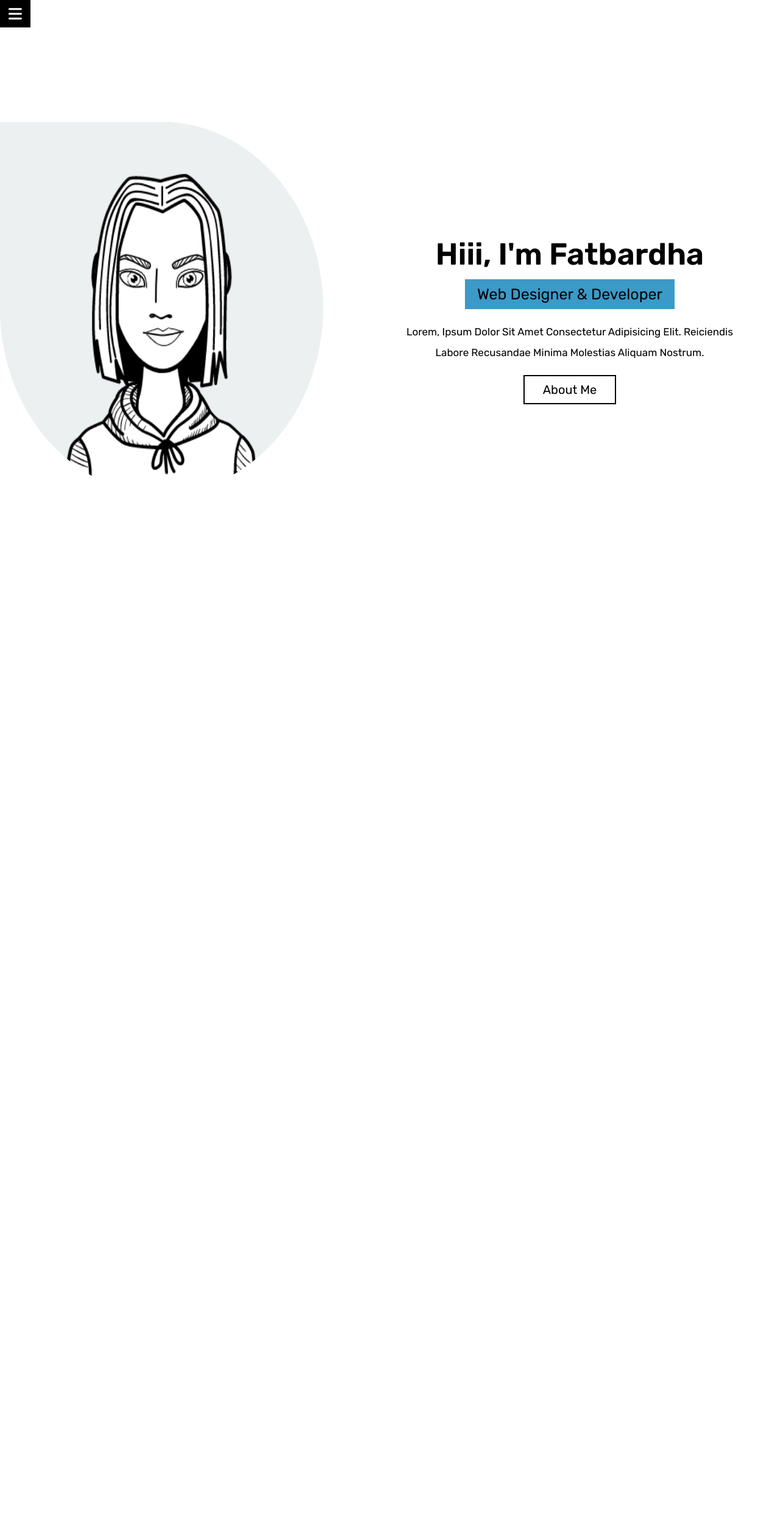
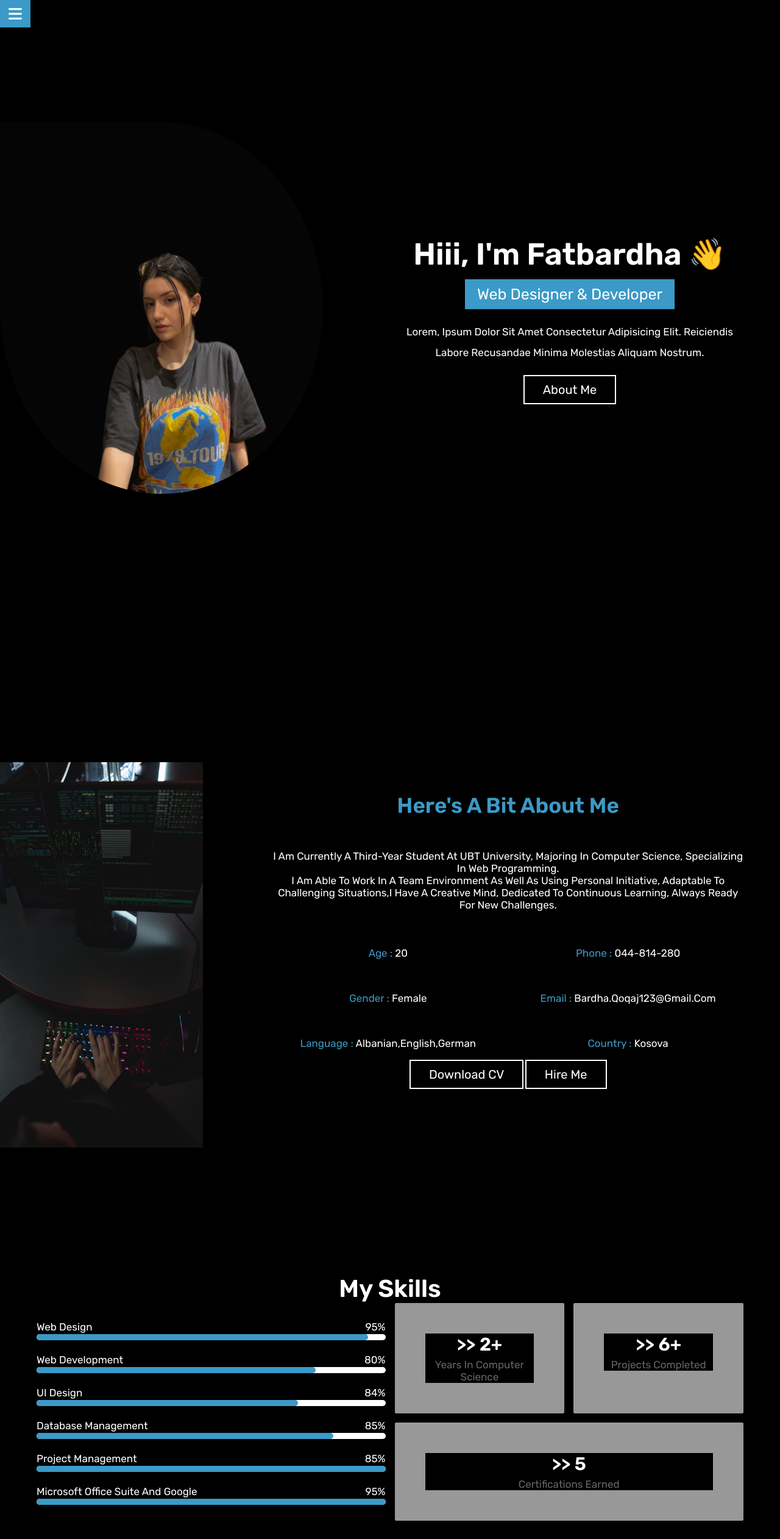
Before and after one commit to BardhaQoqaj/starlabProject, a PHP site: page / in a window 1280 px wide. Shown: the whole page at 61% size. Before the commit the page ends 781 px from the top, so only its background shows below. Run offline with PHP 8.4, Linux system fonts and the light colour scheme.

Commit message:
about section

```diff
--- a/css/style.css
+++ b/css/style.css
@@ -5,8 +5,8 @@
    --black:#000;
    --white:#fff;
    --light-bg:#eee;
-   --border-bold:.5rem solid var(--black);
-   --border-light:.2rem solid var(--black);
+   --border-bold:.5rem solid var(--white);
+   --border-light:.2rem solid var(--white);
 }
 
 *{
@@ -16,11 +16,12 @@
    outline: none; border:none;
    text-decoration: none;
    text-transform: capitalize;
-   color:var(--black);
+   color:var(--white);
+   background-color: black;
 }
 
 *::selection{
-   background-color: var(--black);
+   background-color: var(--white);
    color:var(--blue);
 }
 
@@ -43,6 +44,7 @@
 }
 
 body{
+
    overflow: hidden;
    transition: .2s linear !important;
 }
@@ -69,7 +71,7 @@ section{
 }
 
 .btn:hover{
-   background-color: var(--black);
+   background-color: var(--blue);
    color:var(--white);
 }
 
@@ -78,7 +80,7 @@ section{
    position: fixed;
    top:0; left:-35rem;
    height: 100vh;
-   background-color: var(--white);
+   background-color: #989898;
    border-right: var(--border-bold);
    width: 35rem;
    padding:3rem 2rem;
@@ -96,13 +98,14 @@ section{
 
 .header .logo{
    text-transform: uppercase;
-   border-bottom: var(--border-bold);
+   background-color: #989898;
    font-weight: bolder;
-   font-size: 4.5rem;
+   font-size: 3.5rem;
 }
 
 .header .navbar{
    width: 100%;
+
 }
 
 .header .navbar a{
@@ -110,6 +113,7 @@ section{
    font-size: 2.5rem;
    padding:1.5rem;
    margin:.5rem;
+   background-color: #989898;
 }
 
 .header .navbar a.active,
@@ -122,10 +126,12 @@ section{
    margin:0 1rem;
    cursor: pointer;
    transition: .6s linear !important;
+
 }
 
 .header .follow a:hover{
    transform: rotate(360deg);
+
 }
 
 #menu-btn{
@@ -136,7 +142,7 @@ section{
    width: 5rem;
    font-size: 2.5rem;
    cursor: pointer;
-   background-color: var(--black);
+   background-color: var(--blue);
    color:var(--white);
 }
 
@@ -156,11 +162,6 @@ section{
    flex:1 1 40rem;
 }
 
-/* .home .image img{
-   height: 65rem;
-   padding:2rem;
-
-} */
 
 .home .content{
    flex:1 1 40rem;
@@ -223,6 +224,145 @@ section{
    opacity: 0.4;
  }
 
+ .heading {
+   font-size: 4rem;
+ }
+
+.about .row-1{
+   display: flex;
+   flex-wrap: wrap;
+   gap:1.5rem;
+   padding-bottom: 2rem;
+}
+
+.about .row-1 .image{
+   flex:1 1 10rem;
+}
+
+.about .row-1 .image img{
+   height: 80%;
+   width:100%;
+   border-radius: .5rem;
+
+}
+
+.about .row-1 .content{
+   flex:1 1 50rem;
+   margin-top:200px;
+
+}
+
+.about .row-1 .content h3{
+   color:var(--blue);
+   font-size: 3.5rem;
+   margin-top:20px;
+}
+
+.about .row-1 .content p{
+   color:white;
+   font-size: 1.7rem;
+   padding:.2rem 0;
+   margin-top:50px;
+}
+
+.about .row-1 .content .box-container{
+   display: flex;
+   flex-wrap: wrap;
+   gap:1.5rem;
+   padding: 0.5rem 0;
+}
+
+.about .row-1 .content .box-container .box{
+   flex:1 1 20rem;
+}
+
+.about .row-1 .content .box-container .box span{
+   color:var(--blue);
+}
+
+.about .row-2{
+   display: flex;
+   flex-wrap: wrap;
+   gap:1.5rem;
+   align-items: center;
+}
+
+.about .row-2 .skills{
+   flex:1 1 40rem;
+}
+
+.about .row-2 .skills .progress{
+   padding:1rem 0;
+}
+
+.about .row-2 .skills .progress h3{
+   display: flex;
+   justify-content: space-between;
+   padding:.20rem 0;
+   font-size: 1.7rem;
+   color:var(--white);
+   font-weight: 400;
+}
+
+.about .row-2 .skills .progress .bar{
+   width:100%;
+   background:white;
+   overflow:hidden;
+   height:1rem;
+   border-radius: 50rem;
+}
+
+.about .row-2 .skills .progress .bar span{
+   display:block;
+   height:100%;
+   background:var(--blue);
+   border-radius: 50rem;
+}
+
+.about .row-2 .skills .progress:nth-child(1) .bar span{
+   width:95%;
+}
+
+.about .row-2 .skills .progress:nth-child(2) .bar span{
+   width:80%;
+}
+
+.about .row-2 .skills .progress:nth-child(3) .bar span{
+   width:75%;
+}
+
+.about .row-2 .skills .progress:nth-child(4) .bar span{
+   width:85%;
+}
+
+.about .row-2 .box-container{
+   flex:1 1 40rem;
+   display: flex;
+   flex-wrap: wrap;
+   gap:1.5rem;
+}
+
+.about .row-2 .box-container .box{
+   flex:1 1 15rem;
+   background: #989898;
+   padding:5rem;
+   border-radius: .2rem;
+   box-shadow:white;
+}
+
+.about .row-2 .box-container .box h3{
+   color:var(--main-color);
+   font-size: 3rem;
+}
+
+.about .row-2 .box-container .box p{
+   color:#666;
+   font-size: 1.7rem;
+   padding-top: .5rem;
+}
+
+
+
 @media (max-width:991px){
 
    html{
@@ -253,6 +393,7 @@ section{
       width: 100%;
    }
 
+
    .heading span{
       font-size: 4rem;
    }
--- a/index.php
+++ b/index.php
@@ -37,18 +37,107 @@
    <section class="home" id="home">
 
    <div class="image" data-aos="fade-right">
-      <img src="images/AvatarMaker.png" alt="">
-      <img src="images/AvatarMaker.png" alt="">
-      <img src="images/AvatarMaker.png" alt="">
+      <img src="images/me2.png" alt="">
+      <img src="images/me2.png" alt="">
+      <img src="images/me2.png" alt="">
    </div>
    <div class="content">
-      <h3 data-aos="fade-up">hiii, I'm Fatbardha</h3>
+      <h3 data-aos="fade-up">hiii, I'm Fatbardha 👋</h3>
       <span data-aos="fade-up">Web designer & developer</span>
       <p data-aos="fade-up">Lorem, ipsum dolor sit amet consectetur adipisicing elit. Reiciendis labore recusandae minima molestias aliquam nostrum.</p>
       <a data-aos="fade-up" href="#about" class="btn">about me</a>
    </div>
 
 </section>
+
+
+<section class="about" id="about">
+
+
+
+<div class="row-1">
+
+    <div class="image">
+        <img src="images/about1.jpg" alt="">
+    </div>
+
+    <div class="content">
+        <h3> Here's a bit about me</h3>
+        <p>I am currently a third-year student at UBT University, majoring in computer science, specializing in Web programming.
+         <br>I am able to work in a team environment as well as using personal initiative, adaptable to challenging situations,I have a creative mind, dedicated to continuous learning, always ready for new challenges.</br></p>
+        <div class="box-container">
+            <div class="box">
+                <p> <span> age : </span> 20 </p>
+                <p> <span> gender : </span> female </p>
+                <p> <span> language : </span> albanian,english,german</p>
+
+            </div>
+            <div class="box">
+                <p> <span> phone : </span> 044-814-280 </p>
+                <p> <span> email : </span> bardha.qoqaj123@gmail.com </p>
+                <p> <span> country : </span> Kosova </p>
+            </div>
+        </div>
+        <a href="#" class="btn">download CV</a>
+        <a href="#" class="btn">hire me</a>
+    </div>
+
+</div>
+
+<h1 class="heading"> <span> My </span> skills </h1>
+
+<div class="row-2">
+
+    <div class="skills">
+        <div class="progress">
+            <h3> web design <span> 95% </span> </h3>
+            <div class="bar"> <span></span> </div>
+        </div>
+        <div class="progress">
+            <h3> web development <span> 80% </span> </h3>
+            <div class="bar"> <span></span> </div>
+        </div>
+        <div class="progress">
+            <h3> UI design <span> 84% </span> </h3>
+            <div class="bar"> <span></span> </div>
+        </div>
+        <div class="progress">
+            <h3> Database Management <span> 85% </span> </h3>
+            <div class="bar"> <span></span> </div>
+        </div>
+        <div class="progress">
+            <h3> Project management  <span> 85% </span> </h3>
+            <div class="bar"> <span></span> </div>
+        </div>
+        <div class="progress">
+            <h3> Microsoft Office Suite and Google <span> 95% </span> </h3>
+            <div class="bar"> <span></span> </div>
+        </div>
+    </div>
+
+    <div class="box-container">
+
+        <div class="box">
+            <h3> >> 2+ </h3>
+            <p>years in computer science</p>
+        </div>
+
+        <div class="box">
+            <h3> >> 6+ </h3>
+            <p>projects completed</p>
+        </div>
+        <div class="box">
+            <h3> >> 5 </h3>
+            <p>certifications earned</p>
+        </div>
+
+    </div>
+
+</div>
+
+</section>
+
+
 
 
 
```
Also changed, not shown: images/about.jpg (added), images/about1.jpg (added), images/me2.png (added).
